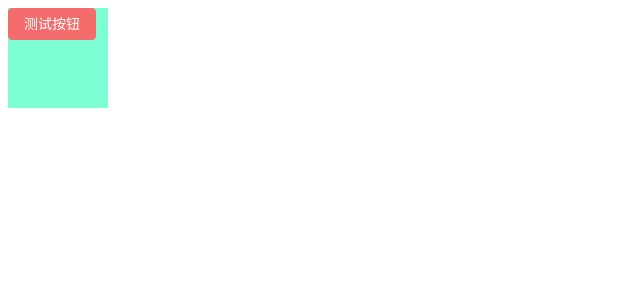
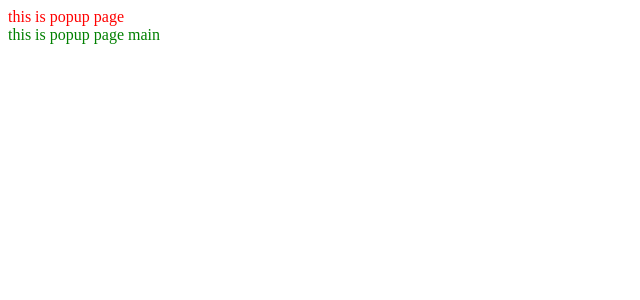
Before and after one commit to mengluosanqian/chrome-extension, a Vue app: page / in a window 1280 px wide. Shown: the top 300 px of the page, without its empty margins (0-640 px from the left). Built offline with nearby package versions, Linux system fonts and the light colour scheme.

Commit message:
插件作为页面独立运行

```diff
--- a/src/background/main.js
+++ b/src/background/main.js
@@ -1,8 +1,9 @@
 import hotReload from '@/utils/hotReload'
+
 hotReload()
-console.log('this is background')
+console.log('this is background main.js')
 
-chrome.action.onClicked.addListener(() => {
+chrome.browserAction.onClicked.addListener(() => {
     console.log('this is background');
     openWindow();
   })
--- /dev/null
+++ b/src/main.js
@@ -0,0 +1,4 @@
+import { createApp } from 'vue'
+import App from './App.vue'
+
+createApp(App).mount('#app')
--- a/src/popup/components/app.vue
+++ b/src/popup/components/app.vue
@@ -1,19 +1,23 @@
 <template>
-  <div class="wrapper">
-    <el-button type="danger" @click="test">测试按钮</el-button>
-  </div>
+	<div class="popup_page">
+		this is popup page
+		<div class="popup_page_main">
+			this is popup page main
+		</div>
+	</div>
 </template>
-<script setup>
-const test = () => {
-  chrome.tabs.getSelected(null, function(tab){
-  chrome.tabs.sendRequest(tab.id, { popAction: "Test"});
-  });
-}
+
+<script>
+	export default {
+
+	}
 </script>
-<style scoped>
-.wrapper{
-  width: 100px;
-  height: 100px;
-  background-color: aquamarine;
-}
+
+<style lang="less" scoped>
+	.popup_page{
+		color: red;
+		.popup_page_main{
+			color: green;
+		}
+	}
 </style>
--- a/src/popup/index.html
+++ b/src/popup/index.html
@@ -4,12 +4,13 @@
     <meta charset="utf-8">
     <meta http-equiv="X-UA-Compatible" content="IE=edge">
     <meta name="viewport" content="width=device-width,initial-scale=1.0">
-    <title>test</title>
+    <title>my-vue-chrome-plugin</title>
   </head>
   <body>
     <noscript>
       <strong>We're sorry but <%= htmlWebpackPlugin.options.title %> doesn't work properly without JavaScript enabled. Please enable it to continue.</strong>
     </noscript>
     <div id="app"></div>
+    <!-- built files will be auto injected -->
   </body>
 </html>
```
Also changed, not shown: package.json (+1 -7 lines), src/content/components/app.vue (+18 -4 lines), src/content/main.js (+4 -8 lines), src/popup/main.js (+2 -7 lines), .browserslistrc (added), src/plugins/manifest.json, src/utils/hotReload.js (line endings or trailing spaces), 2 other files (tests, documents, lock files or other folders).
